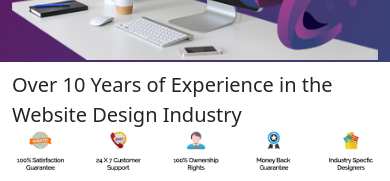
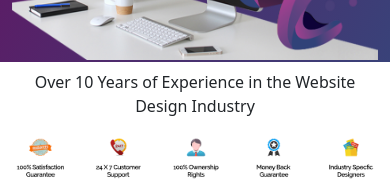
Before and after one commit to syedshahidashiqali/react-elite-design-new, a React (Create React App) app: page / in a window 390 px wide. Shown: the part 758-939 px from the top of the page. Built offline with nearby package versions, Linux system fonts and the light colour scheme.

Commit message:
experience component responsiveness complete

```diff
--- a/src/components/Experiance/index.jsx
+++ b/src/components/Experiance/index.jsx
@@ -7,14 +7,14 @@ function Experiance() {
     <div className={styles.experiance}>
       <Container>
         <Row>
-          <Col md={3} sm={3} xs={12}>
+          <Col md={3} sm={12} xs={12}>
             <div className={styles.experiancetext}>
               <span>
                 Over 10 Years of Experience in the Website Design Industry
               </span>
             </div>
           </Col>
-          <Col md={9} sm={9} xs={12}>
+          <Col md={9} sm={12} xs={12}>
             <div className={styles.experiancafterimg}>
               <img
                 src={experianceimg}
--- a/src/components/Experiance/index.module.css
+++ b/src/components/Experiance/index.module.css
@@ -1,8 +1,20 @@
-.experiance{
-    padding: 2% 0;
+.experiance {
+  padding: 2% 0;
 }
-.experiancetext span{
-    font-size: 1.25rem;
-    font-weight: 500;
+.experiancetext span {
+  font-size: 1.25rem;
+  font-weight: 500;
 }
-.experiancafterimg img{}
+
+@media only screen and (max-width: 991px) {
+  .experiance .experiancetext span {
+    font-size: 100%;
+  }
+}
+
+@media only screen and (max-width: 767px) {
+  .experiance .experiancetext {
+    text-align: center;
+    margin-bottom: 5%;
+  }
+}
```
